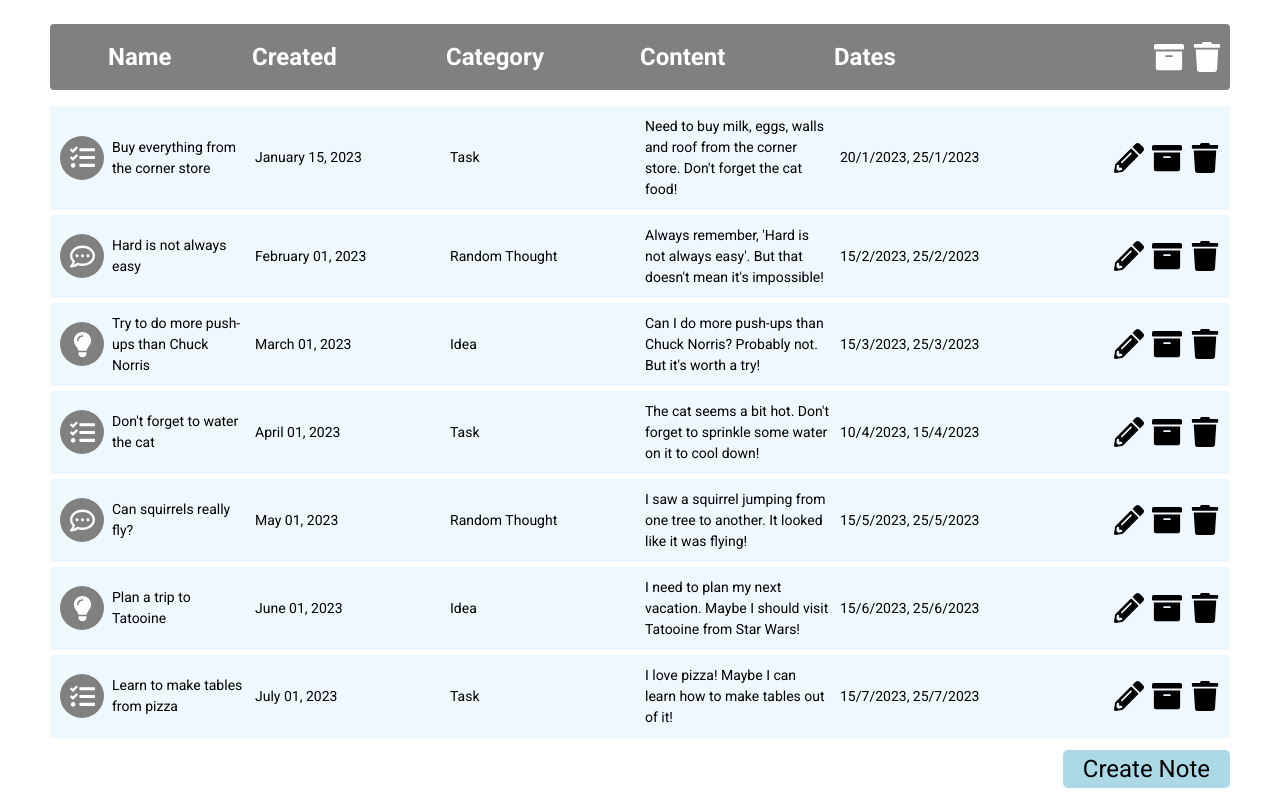
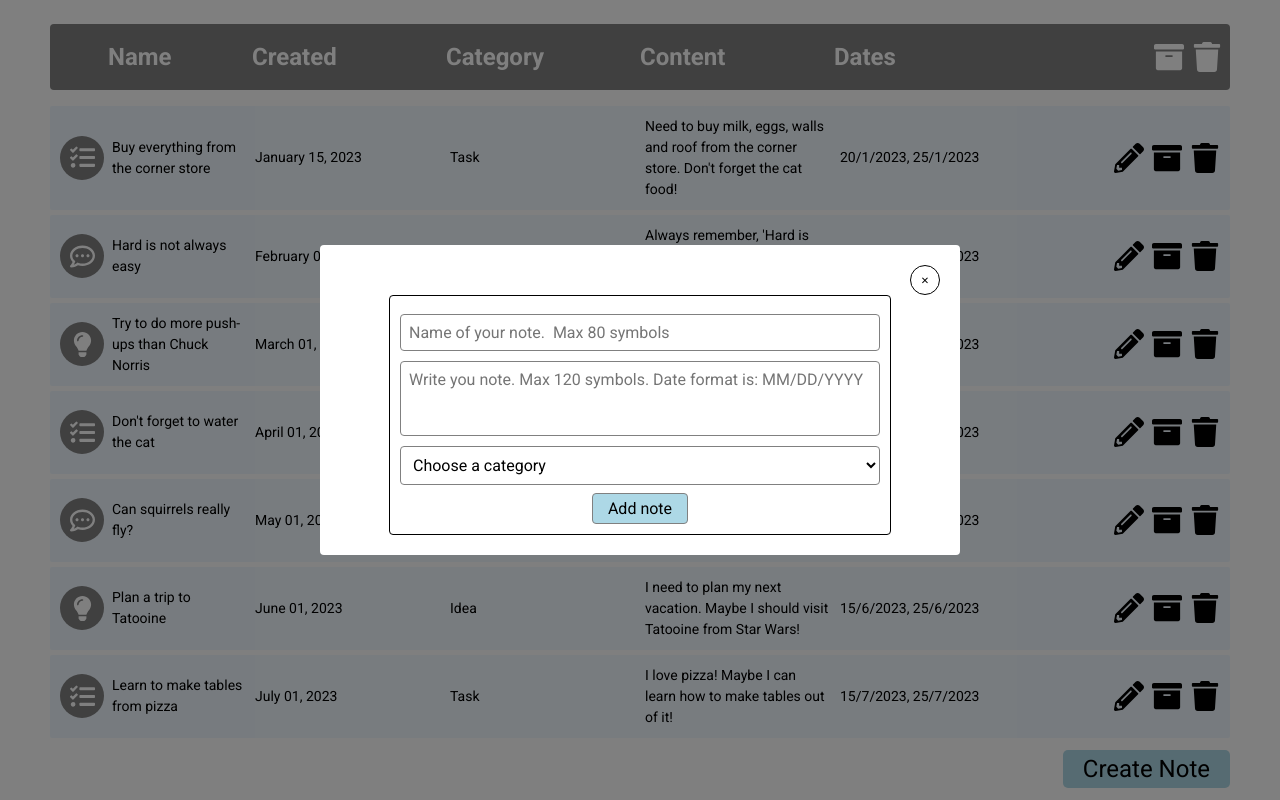
Before and after one commit to kyzym/notes-ts-app, a React (Vite) app: page / in a window 1280 px wide. Both pictures are taken after a click on the button "Create Note". Shown: the top 800 px of the page. Built offline with nearby package versions, Linux system fonts and the light colour scheme.

Commit message:
feat: add modal

```diff
--- /dev/null
+++ b/src/components/Modal/Modal.styled.tsx
@@ -0,0 +1,76 @@
+import styled from 'styled-components';
+
+export const Backdrop = styled.div<{ isHidden: boolean }>`
+  display: ${({ isHidden }) => (isHidden ? 'none' : 'flex')};
+  justify-content: center;
+  align-items: center;
+  position: fixed;
+  top: 0;
+  right: 0;
+  bottom: 0;
+  left: 0;
+  background-color: rgba(0, 0, 0, 0.5);
+`;
+
+export const Modal = styled.div`
+  background-color: white;
+  padding: 2em;
+  border-radius: 0.4rem;
+  overflow: hidden;
+  width: 600px;
+  display: flex;
+  flex-direction: column;
+`;
+
+export const CloseModalButton = styled.button`
+  margin-left: auto;
+  border: 1px solid black;
+  padding: 7px;
+  border-radius: 50%;
+  min-width: 30px;
+  min-height: 30px;
+
+  &:hover {
+    background-color: rgb(0, 100, 139);
+    color: white;
+  }
+`;
+
+export const NoteForm = styled.form`
+  display: flex;
+  flex-direction: column;
+  margin-bottom: 1em;
+  padding: 1em;
+  border: 1px solid black;
+  width: 80%;
+  margin: auto;
+  border-radius: 0.4rem;
+  overflow: hidden;
+
+  textarea {
+    resize: none;
+  }
+
+  input,
+  textarea,
+  select,
+  button {
+    margin-top: 0.5em;
+    padding: 0.5em;
+    border: 1px solid grey;
+    border-radius: 0.4rem;
+    font-size: 1.6rem;
+  }
+
+  button {
+    padding: 0.5rem 1.5rem;
+    align-self: center;
+  }
+
+  .error-message {
+    margin-top: 0.2rem;
+    font-size: 1.2rem;
+    font-weight: bold;
+    color: red;
+  }
+`;
--- /dev/null
+++ b/src/components/Modal/Modal.tsx
@@ -0,0 +1,62 @@
+import React, { useEffect } from 'react';
+import { Backdrop, Modal, CloseModalButton, NoteForm } from './Modal.styled';
+import { NoteButton } from '../Buttons/NoteButton/NoteButton';
+
+interface ModalProps {
+  isHidden: boolean;
+  close: () => void;
+}
+
+export const NoteModal: React.FC<ModalProps> = ({ isHidden, close }) => {
+  const handleBackdropClick = (e: React.MouseEvent<HTMLDivElement>) => {
+    if (e.target === e.currentTarget) {
+      close();
+    }
+  };
+
+  useEffect(() => {
+    if (!isHidden) {
+      document.body.style.overflow = 'hidden';
+    } else {
+      document.body.style.overflow = 'auto';
+    }
+
+    return () => {
+      document.body.style.overflow = 'auto';
+    };
+  }, [isHidden]);
+
+  return (
+    <Backdrop isHidden={isHidden} onClick={handleBackdropClick}>
+      <Modal>
+        <CloseModalButton onClick={close}>✕</CloseModalButton>
+        <NoteForm className="note-form">
+          <input
+            type="text"
+            name="name"
+            placeholder="Name of your note.  Max 80 symbols"
+            required
+            maxLength={80}
+          />
+          <span className="error-message"></span>
+          <textarea
+            name="content"
+            rows={3}
+            placeholder="Write you note. Max 120 symbols. Date format is: MM/DD/YYYY "
+            required
+            maxLength={120}></textarea>
+          <span className="error-message"></span>
+          <select name="category" required>
+            <option value="">Choose a category</option>
+            <option value="Task">Task</option>
+            <option value="Random Thought">Random Thought</option>
+            <option value="Idea">Idea</option>
+          </select>
+          <NoteButton type="submit" onClick={() => {}}>
+            Add note
+          </NoteButton>
+        </NoteForm>
+      </Modal>
+    </Backdrop>
+  );
+};
--- a/src/components/TableComponent.tsx
+++ b/src/components/TableComponent.tsx
@@ -11,6 +11,7 @@ import { HeaderItem, Table, TableHeader } from './TableComponent.styled';
 import { HeaderToggle } from './HeaderToggle/HeaderToggle';
 import { useState, useEffect } from 'react';
 import { NoteButton } from './Buttons/NoteButton/NoteButton';
+import { NoteModal } from './Modal/Modal';
 
 const List = styled.ul``;
 
@@ -24,6 +25,8 @@ export const TableComponent: React.FC<TableProps> = ({
   isSummary,
 }) => {
   const [showArchived, setShowArchived] = useState(false);
+  const [isModalHidden, setModalHidden] = useState(true);
+
   const notes = useAppSelector(selectAllNotes);
   const categoriesData = calculateCategoryCounts(notes);
 
@@ -40,7 +43,32 @@ export const TableComponent: React.FC<TableProps> = ({
     }
   }, [archivedNotes, showArchived]);
 
+  const openModal = () => {
+    setModalHidden(false);
+  };
+
+  const closeModal = () => {
+    setModalHidden(true);
+  };
+
+  useEffect(() => {
+    const handleEscapePress = (e: KeyboardEvent) => {
+      if (e.key === 'Escape') {
+        closeModal();
+      }
+    };
+
+    if (!isModalHidden) {
+      window.addEventListener('keydown', handleEscapePress);
+    }
+
+    return () => {
+      window.removeEventListener('keydown', handleEscapePress);
+    };
+  }, [isModalHidden]);
+
   return (
+    <>
       <Table>
         <TableHeader $isSummary={isSummary}>
           {headers.map((header, index) =>
@@ -72,10 +100,12 @@ export const TableComponent: React.FC<TableProps> = ({
             ))}
         </List>
         {!isSummary && !showArchived && (
-        <NoteButton type="button" onClick={() => {}}>
+          <NoteButton type="button" onClick={openModal}>
             Create Note
           </NoteButton>
         )}
       </Table>
+      <NoteModal isHidden={isModalHidden} close={closeModal} />
+    </>
   );
 };
```
Lines whose indentation alone changed are shown as unchanged.
